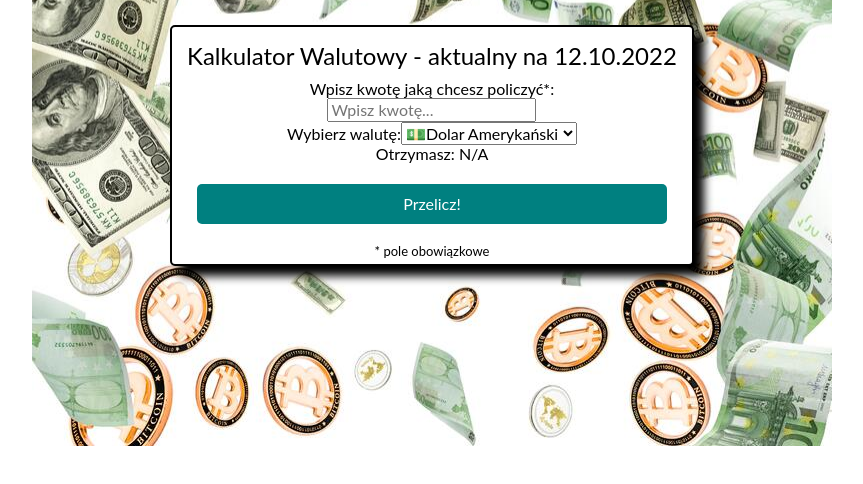
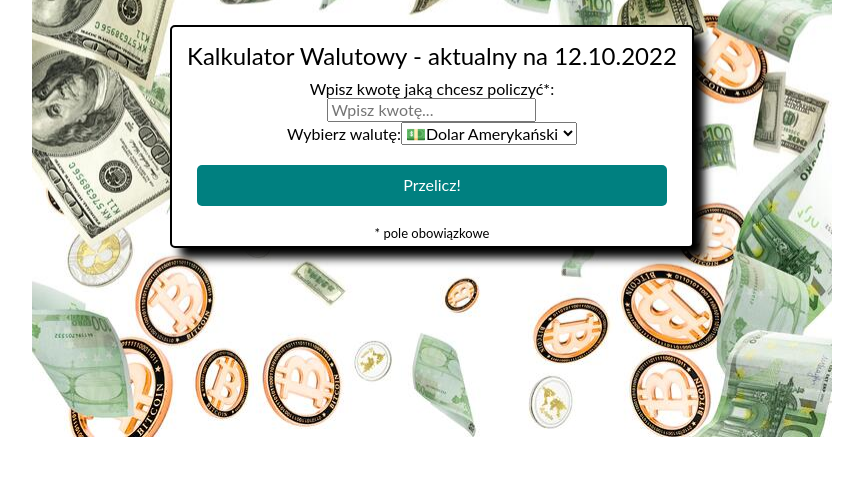
Before and after one commit to adrianSACHA/currency-converter-react, a React (Create React App) app: page / in a window 1280 px wide. Shown: the top 484 px of the page, without its empty margins (208-1071 px from the left). Built offline with nearby package versions, Linux system fonts and the light colour scheme.

Commit message:
added body to show result

```diff
--- a/src/Form/index.js
+++ b/src/Form/index.js
@@ -2,7 +2,7 @@ import "./style.css";
 import { useState } from "react";
 import { currencies } from "../currencies/index";
 
-const Form = ({ calculateResult, setResult }) => {
+const Form = ({ calculateResult, setResult, body }) => {
   const [ammonutExchange, setAmmountExchange] = useState("");
   const [currency, setCurrency] = useState(currencies[0].short);
 
@@ -48,7 +48,7 @@ const Form = ({ calculateResult, setResult }) => {
           ))};
         </select>
       </label>
-      <label>Otrzymasz: N/A</label>
+      {body}
       <button className="form__button">Przelicz!</button>
     </form>
   );
```
